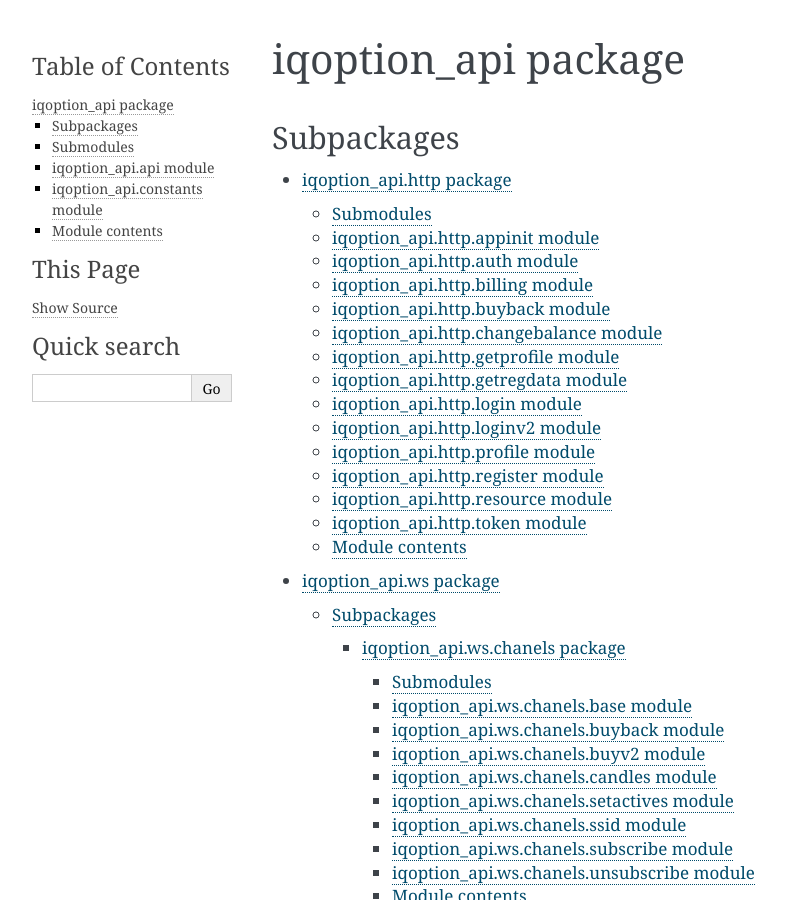
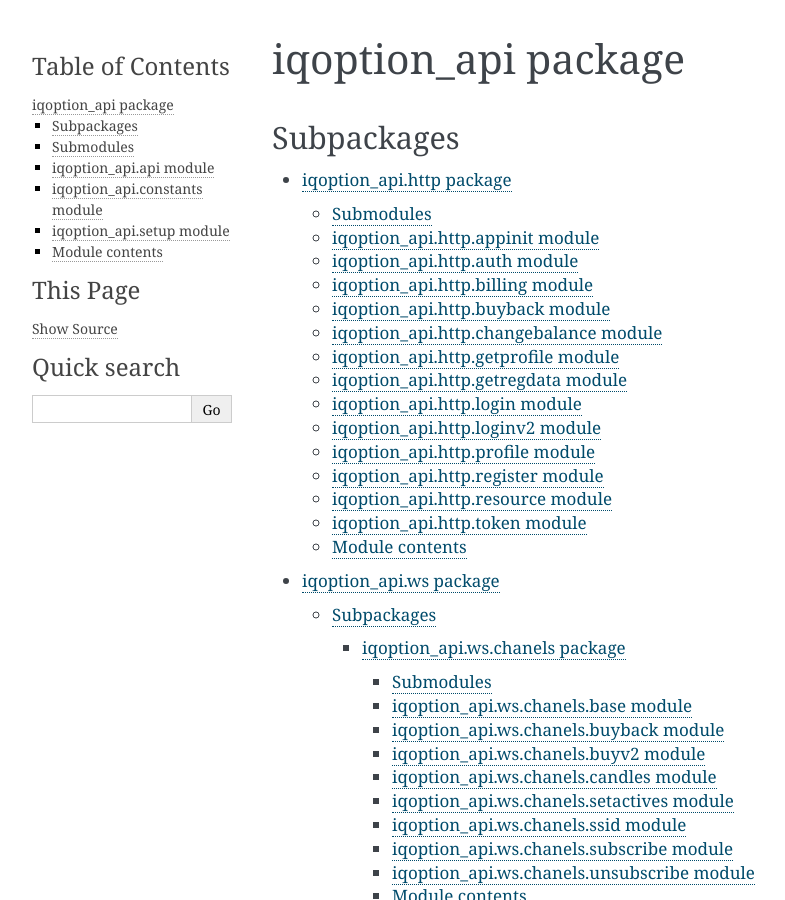
Before and after one commit to n1nj4z33/iqoptionapi, a Sphinx documentation site: the page built from docs/iqoption_api.rst, in a window 1280 px wide and 900 px high. Shown: the whole window, without its empty margins (148-933 px from the left). Built offline with Sphinx 7.4.7, drawn with Linux system fonts in a browser that asks for light colours; some of the changed text lies outside the part shown.

```diff
--- a/docs/conf.py
+++ b/docs/conf.py
@@ -1,9 +1,4 @@
 # -*- coding: utf-8 -*-
-
-import os
-import sys
-
-sys.path.insert(0, os.path.abspath(".."))
 
 extensions = ["sphinx.ext.todo",
               "sphinx.ext.viewcode",
--- a/docs/iqoption_api.rst
+++ b/docs/iqoption_api.rst
@@ -28,6 +28,14 @@ iqoption_api.constants module
     :undoc-members:
     :show-inheritance:
 
+iqoption_api.setup module
+-------------------------
+
+.. automodule:: iqoption_api.setup
+    :members:
+    :undoc-members:
+    :show-inheritance:
+
 
 Module contents
 ---------------
--- a/docs/modules.rst
+++ b/docs/modules.rst
@@ -1,5 +1,5 @@
-.
-=
+iqoption_api
+============
 
 .. toctree::
    :maxdepth: 4
```
